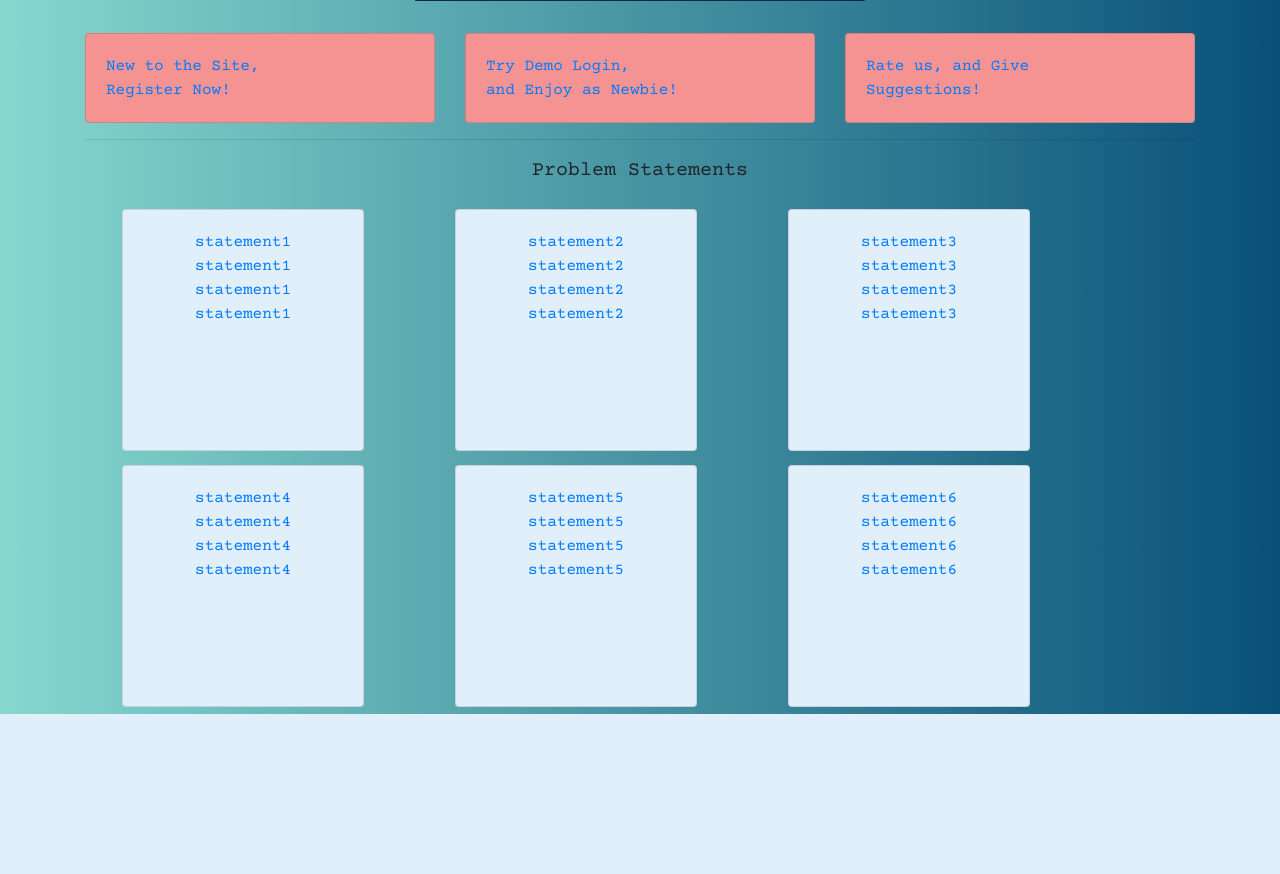
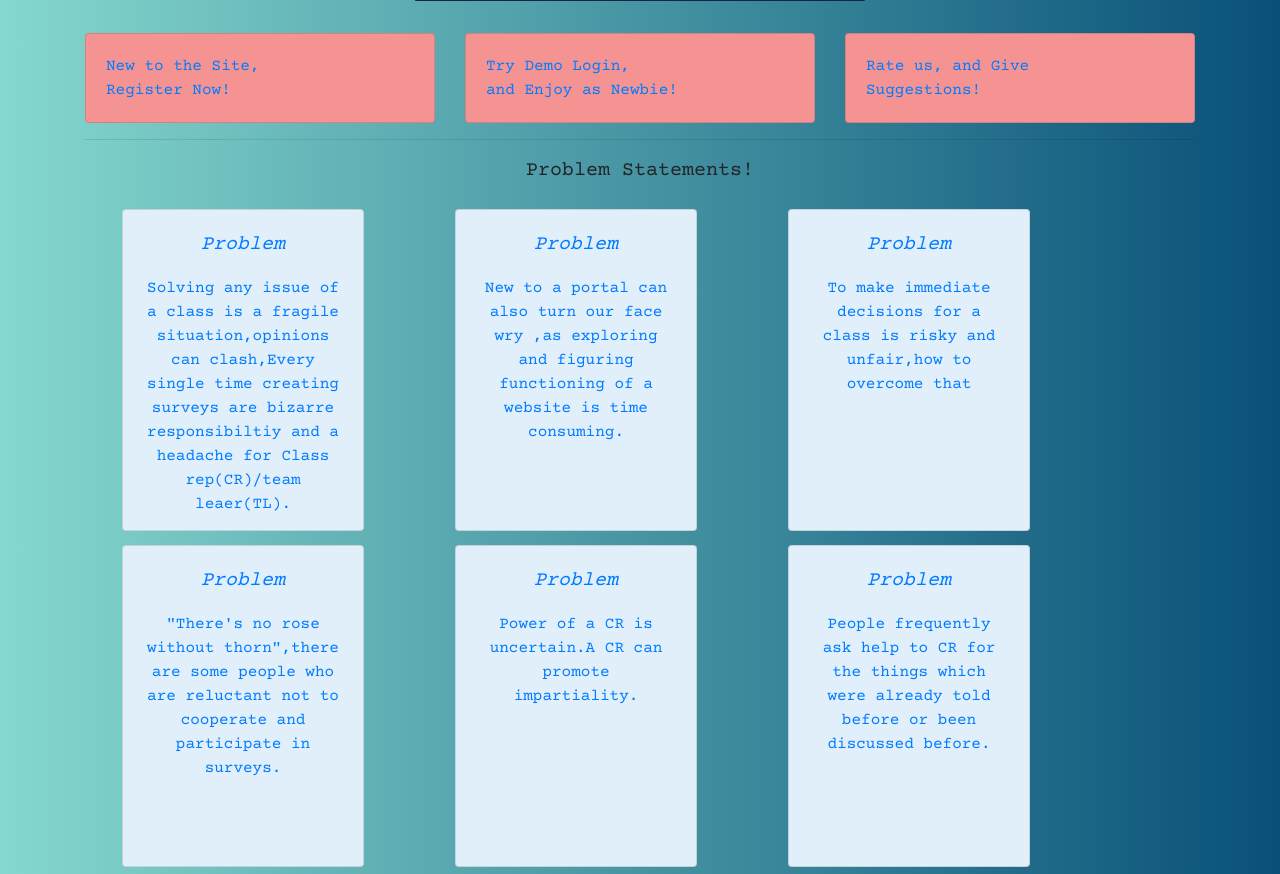
Before and after one commit to anonshubh/issue-reporter, a Django app: page / in a window 1280 px wide. Shown: the part 214-1088 px from the top of the page. Before the commit the page ends 928 px from the top, so only its background shows below. Run offline with Django 3.2, Linux system fonts and the light colour scheme; some libraries are stand-ins or nearby versions.

Commit message:
Added Statements

```diff
--- a/reporter/admin.py
+++ b/reporter/admin.py
@@ -1,8 +1,8 @@
 from django.contrib import admin
 
-from .models import Report,Vote,InformationList,FeedBack
+from .models import Report,Vote,ContactList,FeedBack
 
 admin.site.register(Report)
 admin.site.register(Vote)
-admin.site.register(InformationList)
+admin.site.register(ContactList)
 admin.site.register(FeedBack)
--- a/reporter/forms.py
+++ b/reporter/forms.py
@@ -1,6 +1,6 @@
 from django import forms
 
-from .models import Report , InformationList , FeedBack
+from .models import Report , ContactList , FeedBack
 
 class ReportForm(forms.ModelForm):
     class Meta:
@@ -19,9 +19,9 @@ class DeadlineForm(forms.ModelForm):
         }
 
 
-class InformationListForm(forms.ModelForm):
+class ContactListForm(forms.ModelForm):
     class Meta:
-        model = InformationList
+        model = ContactList
         fields=['name','course','email','phone']
 
 
--- a/reporter/models.py
+++ b/reporter/models.py
@@ -35,7 +35,7 @@ class Vote(models.Model):
 
 
 
-class InformationList(models.Model):
+class ContactList(models.Model):
     user = models.ForeignKey(UserInfo,on_delete=models.CASCADE,blank=True)
     name = models.CharField(max_length=56)
     course = models.CharField(max_length=56)
--- a/reporter/templates/reporter/info-add.html
+++ b/reporter/templates/reporter/contact-add.html
@@ -1,11 +1,11 @@
 {% extends 'base.html' %}
 {% load crispy_forms_tags %}
 {% block content %}
-<h2 class="mt-2">Add New Info</h2>
+<h2 class="mt-2">Add New Contact</h2>
 <hr>
 <div class="row">
     <div class="col-lg-7 col-md-10 col-sm-12">
-        <form action="{% url 'reporter:info-add' %}" method="post">
+        <form action="{% url 'reporter:contact-add' %}" method="post">
             {% csrf_token %}
             {{form|crispy}}
             <input class="btn btn-primary mb-2" type="submit" value="Add">
--- a/reporter/templates/reporter/info-list.html
+++ b/reporter/templates/reporter/contact-list.html
@@ -1,9 +1,9 @@
 {% extends 'base.html' %}
 
 {% block content %}
-<h2>Information List</h2>
+<h2>Contact List</h2>
 <a href="{% url 'reporter:index' %}">Back to Active List</a>
-<a class="ml-4 rcolor" href="{% url 'reporter:info-add' %}">Add +</a>
+<a class="ml-4 rcolor" href="{% url 'reporter:contact-add' %}">Add +</a>
 <hr>
 <div class="table-responsive">
   <table class="table table-hover">
@@ -18,7 +18,7 @@
         <td>{{object.name}} ({{object.course}})</td>
         <td>{% if object.email %}Email: {{object.email}}{% endif %}<br>{% if object.phone %}Phone: {{object.phone}}{% endif %}</td>
         {% if request.user.info == object.user or request.user.info.is_cr %}
-        <td><a class="btn btn-danger btn-sm" href="{% url 'reporter:info-delete' object.id %}">Delete</a></td>
+        <td><a class="btn btn-danger btn-sm" href="{% url 'reporter:contact-delete' object.id %}">Delete</a></td>
         {% endif %}
       </tr>
       {% empty %}
--- a/reporter/templates/reporter/info-pending.html
+++ b/reporter/templates/reporter/contact-pending.html
@@ -16,8 +16,8 @@
         <th scope="row">{{forloop.counter}}</th>
         <td>{{object.name}} ({{object.course}})</td>
         <td>{% if object.email %}Email: {{object.email}}{% endif %}<br>{% if object.phone %}Phone: {{object.phone}}{% endif %}</td>
-        <td><a class="btn btn-success" href="{% url 'reporter:info-approve' object.id %}">Approve It</a></td>
-        <td><a class="btn btn-danger" href="{% url 'reporter:info-delete' object.id %}">Remove</a></td>
+        <td><a class="btn btn-success" href="{% url 'reporter:contact-approve' object.id %}">Approve It</a></td>
+        <td><a class="btn btn-danger" href="{% url 'reporter:contact-delete' object.id %}">Remove</a></td>
       </tr>
       {% empty %}
       <p class="lead">No List Available!</p>
--- a/reporter/templates/reporter/index.html
+++ b/reporter/templates/reporter/index.html
@@ -21,7 +21,7 @@
                 <a class="rcolor" href="{% url 'reporter:issue-form' %}">Add New Issue</a>
             </div>
             <div class="col-sm-6 col-lg-6 mt-1">
-                <a class="btn btn-primary btn-sm" href="{% url 'reporter:info-list' %}">Information List</a>
+                <a class="btn btn-primary btn-sm" href="{% url 'reporter:contact-list' %}">Contact List</a>
             </div>
         </div>
         <div class="row">
@@ -33,7 +33,7 @@
                 <a href="{% url 'reporter:close-stage' %}">Closed</a>
             </div>
             <div class="col-sm-6 col-lg-3 mt-2">
-                <a class=" btn btn-primary btn-sm" href="{% url 'reporter:info-pending' %}">Pending List</a>
+                <a class=" btn btn-primary btn-sm" href="{% url 'reporter:contact-pending' %}">Pending List</a>
             </div>
             <div class="col-sm-6 col-lg-3 mt-2">
                 <a class="btn btn-secondary btn-sm" href="{% url 'reporter:voted-list' %}">Voting Data</a>
@@ -120,27 +120,23 @@
         </div>
     </div>
     <hr>
-    <p class="lead text-center">Problem Statements</p>
+    <p class="lead text-center">Problem Statements!</p>
 
     <div class="row">
         <div class="col-lg-3 col-md-8 col-sm-6 mx-4">
             <button id="q1" class="btn btn-link statement">
                 <div class="card statement-card">
-                    <div style="width: 15rem; height: 15rem;" class="card-body">
-                        statement1<br>
-                        statement1<br>
-                        statement1<br>
-                        statement1<br>
+                    <div style="width: 15rem; height: 20rem;" class="card-body">
+                        <p class="lead"><em>Problem</em></p>
+                        <p>Solving any issue of a  class is a fragile situation,opinions can clash,Every single time creating surveys are bizarre responsibiltiy and a headache for Class rep(CR)/team leaer(TL).</p>
                     </div>
                   </div>
             </button>
             <button id="a1" class="btn btn-link answer">
                 <div class="card answer-card">
-                    <div style="width: 15rem; height: 15rem;" class="card-body">
-                        Answer1<br>
-                        Answer1<br>
-                        Answer1<br>
-                        Answer1<br>
+                    <div style="width: 15rem;" class="card-body">
+                        <p class="lead"><em>Solution</em></p>
+                        <p>This portal is built mainly to solve any issues of a class or a team unbiasedly and clarity,simply anyone can park their issues and get it resolved with other members responses on it,thus reducing the headache of a CR/TL to create surveys and broadcast it to everyone.</p>
                     </div>
                   </div>
             </button>
@@ -148,21 +144,17 @@
         <div class="col-lg-3 col-md-8 col-sm-6 mx-4">
             <button id="q2" class="btn btn-link statement">
                 <div class="card statement-card">
-                    <div style="width: 15rem; height: 15rem;" class="card-body">
-                      statement2<br>
-                      statement2<br>
-                      statement2<br>
-                      statement2<br>
+                    <div style="width: 15rem; height: 20rem;" class="card-body">
+                        <p class="lead"><em>Problem</em></p>
+                     <p>New to a portal can also turn our face wry ,as exploring and figuring functioning of a website is time consuming.</p>
                     </div>
                   </div>
             </button>
             <button id="a2" class="btn btn-link answer">
                 <div class="card answer-card">
-                    <div style="width: 15rem; height: 15rem;" class="card-body">
-                      Answer2<br>
-                      Answer2<br>
-                      Answer2<br>
-                      Answer2<br>
+                    <div style="width: 15rem; " class="card-body">
+                        <p class="lead"><em>Solution</em></p>
+                      <p>We tried to keep the portal as simplistic as possible and to make it easy ,we are providing fake login ,click it to explore website completely.</p>
                     </div>
                   </div>
             </button>
@@ -170,21 +162,17 @@
         <div class="col-lg-3 col-md-8 col-sm-6 mx-4">
             <button id="q3" class="btn btn-link statement">
                 <div class="card statement-card">
-                    <div style="width: 15rem; height: 15rem;" class="card-body">
-                      statement3<br>
-                      statement3<br>
-                      statement3<br>
-                      statement3<br>
+                    <div style="width: 15rem; height: 20rem;" class="card-body">
+                        <p class="lead"><em>Problem</em></p>
+                    <p>To make immediate decisions for a class is risky and unfair,how to overcome that</p>
                     </div>
                   </div>
             </button>
             <button id="a3" class="btn btn-link answer">
                 <div class="card answer-card">
-                    <div style="width: 15rem; height: 15rem;" class="card-body">
-                      Answer3<br>
-                      Answer3<br>
-                      Answer3<br>
-                      Answer3<br>
+                    <div style="width: 15rem;" class="card-body">
+                        <p class="lead"><em>Solution</em></p>
+                     <p>Since the functioning of solving an issue in the portal is sufficiently automated,the frequency of solving them will drastically rise,and therfore more decisions can be made beforehand even if it was never an issue and was only predicted in future.all it needs just a one person to raise any issue among whole class and thus reducing chances for CR to make immediate decisions</p>
                     </div>
                   </div>
             </button>
@@ -194,21 +182,17 @@
             <div class="col-lg-3 col-md-8 col-sm-6 mx-4">
                 <button id="q4" class="btn btn-link statement">
                     <div class="card statement-card">
-                        <div style="width: 15rem; height: 15rem;" class="card-body">
-                            statement4<br>
-                            statement4<br>
-                            statement4<br>
-                            statement4<br>
+                        <div style="width: 15rem; height: 20rem;" class="card-body">
+                        <p class="lead"><em>Problem</em></p>
+                            <p>"There's no rose without thorn",there are some people who are reluctant not to cooperate and participate in surveys.</p>
                         </div>
                       </div>
                 </button>
                 <button id="a4" class="btn btn-link answer">
                     <div class="card answer-card">
-                        <div style="width: 15rem; height: 15rem;" class="card-body">
-                            Answer4<br>
-                            Answer4<br>
-                            Answer4<br>
-                            Answer4<br>
+                        <div style="width: 15rem;" class="card-body">
+                            <p class="lead"><em>Solution</em></p>
+                           <p>This portal automatically generates data about people paticipations,CR can access it and make use of it and these people can be notified easily.</p>
                         </div>
                       </div>
                 </button>
@@ -216,21 +200,17 @@
             <div class="col-lg-3 col-md-8 col-sm-6 mx-4">
                 <button id="q5" class="btn btn-link statement">
                     <div class="card statement-card">
-                        <div style="width: 15rem; height: 15rem;" class="card-body">
-                          statement5<br>
-                          statement5<br>
-                          statement5<br>
-                          statement5<br>
+                        <div style="width: 15rem; height: 20rem;" class="card-body">
+                        <p class="lead"><em>Problem</em></p>
+                         <p>Power of a CR is uncertain.A CR can promote impartiality.</p>
                         </div>
                       </div>
                 </button>
                 <button id="a5" class="btn btn-link answer">
                     <div class="card answer-card">
-                        <div style="width: 15rem; height: 15rem;" class="card-body">
-                          Answer5<br>
-                          Answer5<br>
-                          Answer5<br>
-                          Answer5<br>
+                        <div style="width: 15rem;" class="card-body">
+                        <p class="lead"><em>Solution</em></p>
+                         <p>This portal ensures fair game play,Powers of a CR are neither less nor more and limited.</p>
                         </div>
                       </div>
                 </button>
@@ -238,21 +218,17 @@
             <div class="col-lg-3 col-md-8 col-sm-6 mx-4">
                 <button id="q6" class="btn btn-link statement">
                     <div class="card statement-card">
-                        <div style="width: 15rem; height: 15rem;" class="card-body">
-                          statement6<br>
-                          statement6<br>
-                          statement6<br>
-                          statement6<br>
+                        <div style="width: 15rem; height: 20rem;" class="card-body">
+                        <p class="lead"><em>Problem</em></p>
+                          <p>People frequently ask help to CR for the things which were already told before or been discussed before.</p>
                         </div>
                       </div>
                 </button>
                 <button id="a6" class="btn btn-link answer">
                     <div class="card answer-card">
-                        <div style="width: 15rem; height: 15rem;" class="card-body">
-                          Answer6<br>
-                          Answer6<br>
-                          Answer6<br>
-                          Answer6<br>
+                        <div style="width: 15rem;" class="card-body">
+                        <p class="lead"><em>Solution</em></p>
+                         <p>Portal has a permanent stockplace for important information(for example-contact info,academic info)+ a stockplace for temporary information like deadlines.</p>
                         </div>
                       </div>
                 </button>
--- a/reporter/urls.py
+++ b/reporter/urls.py
@@ -20,11 +20,11 @@ urlpatterns=[
     path('deadline-add/',views.deadline_add_view,name='add-deadline'),
     path('deadline-remove/<int:pk>',views.deadline_remove_view,name='remove-deadline'),
 
-    path('info-list/',views.infolist_list_view,name='info-list'),
-    path('info-pending/',views.infolist_cr_pending_list,name='info-pending'),
-    path('info-add/',views.infolist_add_view,name='info-add'),
-    path('info-approve/<int:pk>/',views.infolist_approve_view,name='info-approve'),
-    path('info-delete/<int:pk>/',views.infolist_delete_view,name='info-delete'),
+    path('contact-list/',views.contactlist_list_view,name='contact-list'),
+    path('contact-pending/',views.contactlist_cr_pending_list,name='contact-pending'),
+    path('contact-add/',views.contactlist_add_view,name='contact-add'),
+    path('contact-approve/<int:pk>/',views.contactlist_approve_view,name='contact-approve'),
+    path('contact-delete/<int:pk>/',views.contactlist_delete_view,name='contact-delete'),
 
     #Vote API EndPoints
     path('update-vote/',views.vote_update_view,name='vote-update'),
--- a/reporter/views.py
+++ b/reporter/views.py
@@ -5,8 +5,8 @@ from django.core.exceptions import PermissionDenied
 from django.contrib import messages
 import json, datetime, pytz
 
-from .models import Report , Vote, InformationList
-from .forms import ReportForm , DeadlineForm, InformationListForm, FeedBackForm
+from .models import Report , Vote, ContactList
+from .forms import ReportForm , DeadlineForm, ContactListForm, FeedBackForm
 from profiles.models import UserInfo
 
 def index_view(request):
@@ -225,17 +225,17 @@ def deadline_remove_view(request,pk):
 
 
 @login_required
-def infolist_list_view(request):
+def contactlist_list_view(request):
     user = request.user.info
-    qs = InformationList.objects.filter(department=user.department,year=user.join_year,approved=True)
-    return render(request,'reporter/info-list.html',{'object_list':qs})
+    qs = ContactList.objects.filter(department=user.department,year=user.join_year,approved=True)
+    return render(request,'reporter/contact-list.html',{'object_list':qs})
 
 
 @login_required
-def infolist_add_view(request):
-    form = InformationListForm()
+def contactlist_add_view(request):
+    form = ContactListForm()
     if(request.method=='POST'):
-        form = InformationListForm(request.POST)
+        form = ContactListForm(request.POST)
         if(form.is_valid()):
             user_obj = request.user.info
             instance = form.save(commit=False)
@@ -249,33 +249,33 @@ def infolist_add_view(request):
                 messages.info(request,"Information will be Added, Once approved by CR!")
             else:
                 messages.info(request,"Information Added!")
-            return redirect('reporter:info-list')
-    return render(request,'reporter/info-add.html',{'form':form})
+            return redirect('reporter:contact-list')
+    return render(request,'reporter/contact-add.html',{'form':form})
 
 
 @login_required
-def infolist_approve_view(request,pk):
-    obj = get_object_or_404(InformationList,id=pk)
+def contactlist_approve_view(request,pk):
+    obj = get_object_or_404(ContactList,id=pk)
     if(request.user.info.is_cr):
         obj.approved = True
         obj.save()
-        return redirect("reporter:info-pending")
+        return redirect("reporter:contact-pending")
     raise PermissionDenied
 
 @login_required
-def infolist_delete_view(request,pk):
-    obj = get_object_or_404(InformationList,id=pk)
+def contactlist_delete_view(request,pk):
+    obj = get_object_or_404(ContactList,id=pk)
     if(request.user.info==obj.user or request.user.info.is_cr):
         obj.delete()
-        return redirect("reporter:info-list")
+        return redirect("reporter:contact-list")
     raise PermissionDenied
 
 
 @login_required
-def infolist_cr_pending_list(request):
+def contactlist_cr_pending_list(request):
     user = request.user.info
-    qs = InformationList.objects.filter(department=user.department,year=user.join_year,approved=False)
-    return render(request,'reporter/info-pending.html',{'object_list':qs})
+    qs = ContactList.objects.filter(department=user.department,year=user.join_year,approved=False)
+    return render(request,'reporter/contact-pending.html',{'object_list':qs})
 
 
 def feedback_view(request):
--- a/static/js/master.js
+++ b/static/js/master.js
@@ -1,3 +1,4 @@
+//Toggle of Upvote and Downvote
 document.addEventListener("DOMContentLoaded",()=>{
     document.querySelectorAll('.vote').forEach((div)=>{
         let id_ = div.dataset.id;
@@ -108,7 +109,7 @@ function getCookie(name) {
     return cookieValue;
 }
 
-
+//Display of Problem-Statements
 document.addEventListener("DOMContentLoaded",()=>{
     document.querySelectorAll(".statement").forEach((button)=>{
         button.onclick = () =>{
--- a/templates/account/login.html
+++ b/templates/account/login.html
@@ -46,7 +46,8 @@ for a {{ site_name }} account and sign in below:{% endblocktrans %}</p>
       <button class="primaryAction btn btn-primary" type="submit">{% trans "Sign In" %}</button>
     </form>
   </div>
-    <p class="mt-3 ml-2">Test Username: testuser , Password: demouser@123</p>
 </div>
+<p class="mt-3 ml-2">Test Username: testuser , Password: demouser@123</p>
+<p class="ml-2">(Test User has CR's Access)</p>
 
 {% endblock %}
```
Also changed, not shown: db.sqlite3, reporter/migrations/0020_auto_20200927_1353.py (added).
